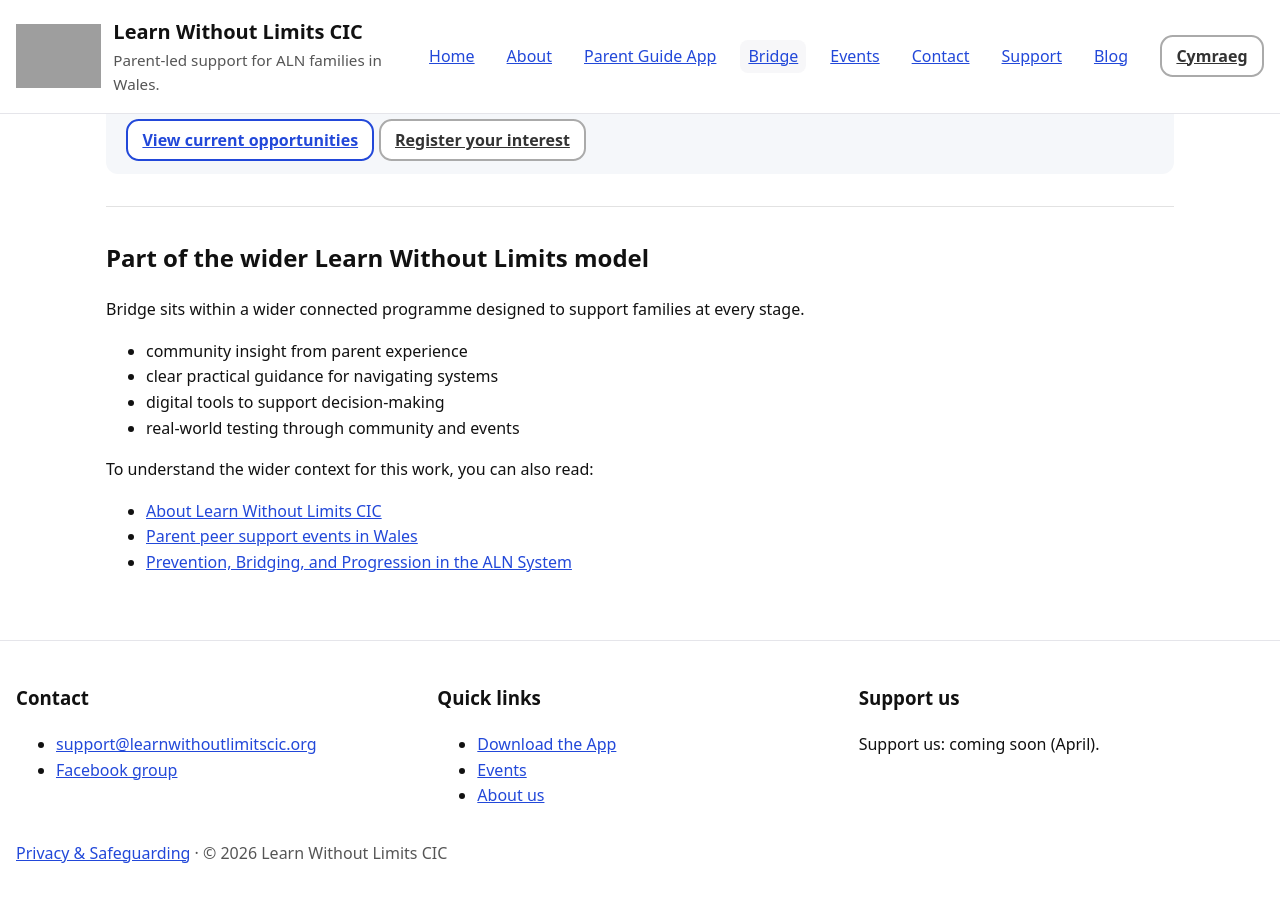
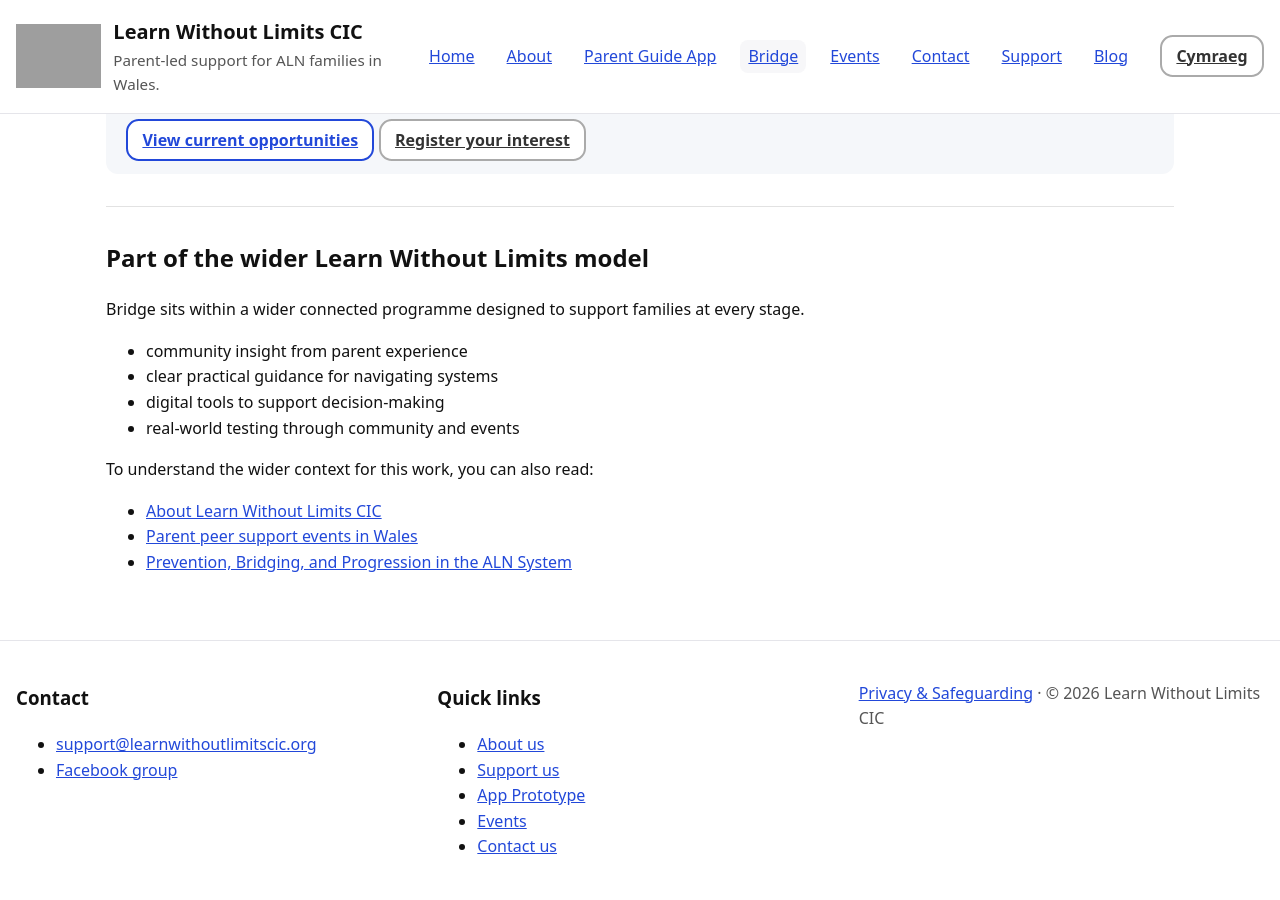
Before and after one commit to StephShobiye/learnwithoutlimitscic.github.io, a Jekyll site: the page bridge.en.html, which Jekyll copies as it is, in a window 1280 px wide and 900 px high, scrolled down 7910 px. Built offline with Jekyll 4.4.1, drawn with Linux system fonts in a browser that asks for light colours; grey boxes are pictures that could not be loaded.

Commit message:
Update bridge.en.html
Tidy quick links in the footer.

```diff
--- a/bridge.en.html
+++ b/bridge.en.html
@@ -522,18 +522,14 @@
       </div>
 
       <div>
-        <h3>Quick links</h3>
-        <ul>
-          <li><a href="/app.en.html">Download the App</a></li>
-          <li><a href="/events.en.html">Events</a></li>
-          <li><a href="/about.en.html">About us</a></li>
-        </ul>
-      </div>
-
-      <div>
-        <h3>Support us</h3>
-        <p>Support us: coming soon (April).</p>
-      </div>
+      <h3>Quick links</h3>
+<ul>
+  <li><a href="about.en.html">About us</a></li>
+  <li><a href="support.en.html">Support us</a></li>
+  <li><a href="app.en.html">App Prototype</a></li>
+  <li><a href="events.en.html">Events</a></li>
+  <li><a href="contact.en.html">Contact us</a></li>
+</ul>
     </div>
 
     <div class="legal">
```
